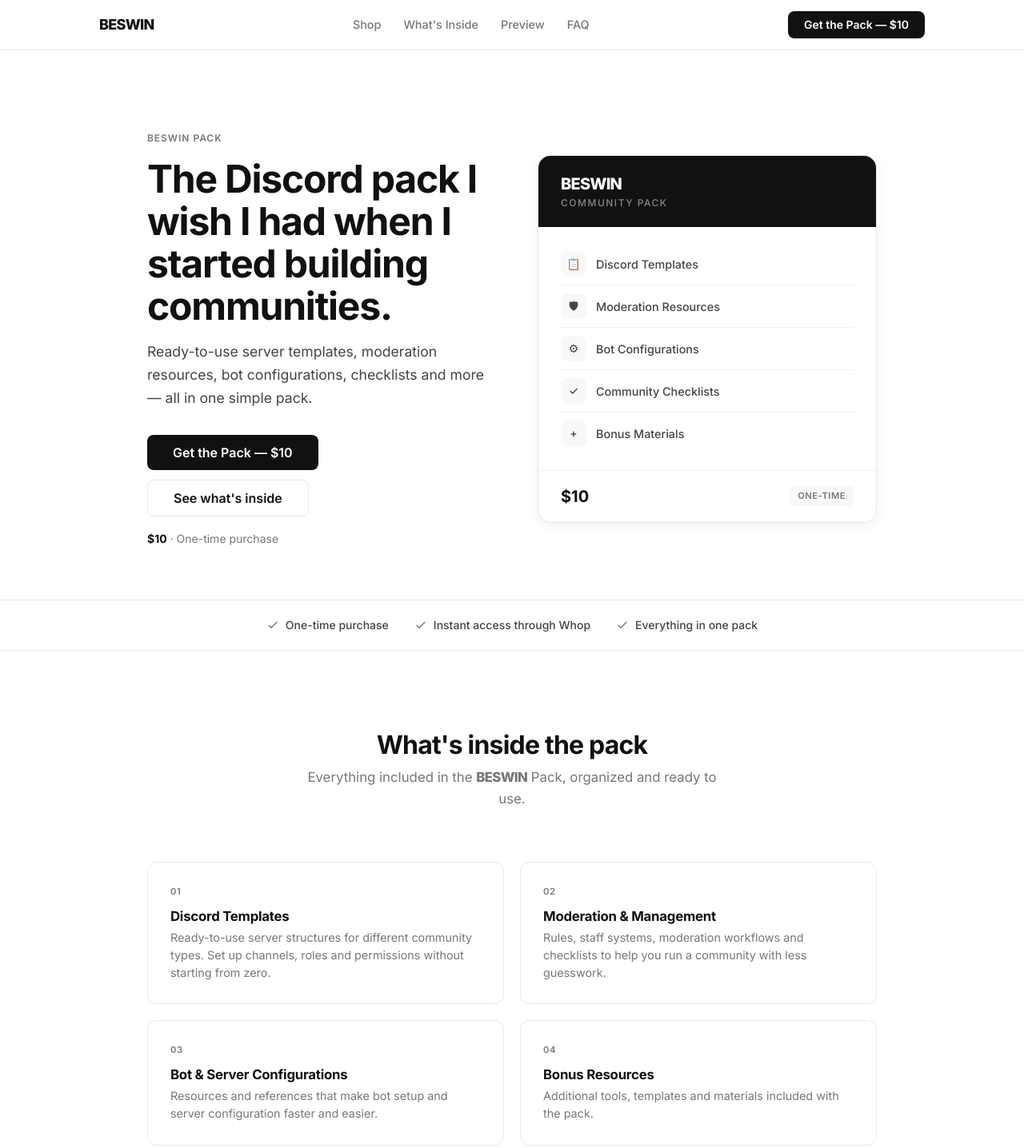
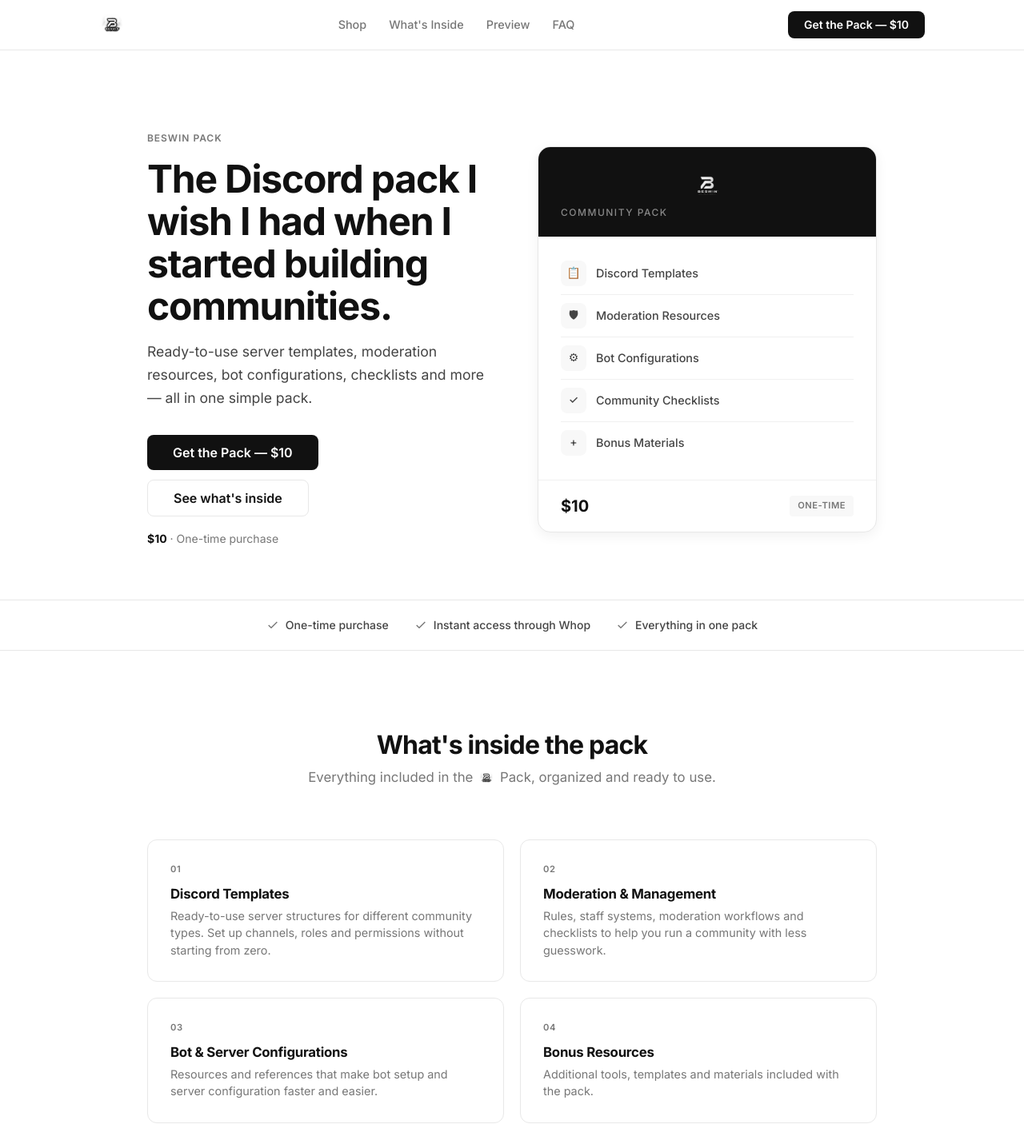
Before and after one commit to beswinjoe/whop_shop, a plain HTML site: page index.html in a window 1280 px wide. Shown: the top 1436 px of the page at 80% size. Drawn offline with Linux system fonts and the light colour scheme.

Commit message:
Replace text brand with logo image across entire site

```diff
--- a/index.html
+++ b/index.html
@@ -10,6 +10,7 @@
     <meta property="og:type" content="website">
     <meta name="theme-color" content="#ffffff">
 
+    <link rel="icon" type="image/png" href="beswin-logo.png">
     <link rel="stylesheet" href="style.css">
     <link rel="preconnect" href="https://fonts.googleapis.com">
     <link rel="preconnect" href="https://fonts.gstatic.com" crossorigin>
@@ -20,7 +21,7 @@
     <!-- Navigation -->
     <header class="navbar">
         <div class="nav-container">
-            <a href="#" class="logo brand-name">BESWIN</a>
+            <a href="#" class="logo"><img src="beswin-logo.png" alt="BESWIN" class="logo-img"></a>
             <nav class="nav-links">
                 <a href="#shop">Shop</a>
                 <a href="#whats-inside">What's Inside</a>
@@ -60,7 +61,7 @@
                 <div class="hero-visual">
                     <div class="product-mockup">
                         <div class="mockup-header">
-                            <h3 class="brand-name">BESWIN</h3>
+                            <img src="beswin-logo.png" alt="BESWIN" class="mockup-logo-img">
                             <p>COMMUNITY PACK</p>
                         </div>
                         <div class="mockup-body">
@@ -121,7 +122,7 @@
             <div class="container">
                 <div class="section-header text-center">
                     <h2>What's inside the pack</h2>
-                    <p class="section-subtitle">Everything included in the <span class="brand-name">BESWIN</span> Pack, organized and ready to use.</p>
+                    <p class="section-subtitle">Everything included in the <img src="beswin-logo.png" alt="BESWIN" class="inline-logo-img"> Pack, organized and ready to use.</p>
                 </div>
                 <div class="features-grid" id="featuresGrid">
                     <!-- Populated by script.js -->
@@ -228,7 +229,7 @@
                 <div class="main-product-card">
                     <div class="product-card-visual">
                         <div class="card-mockup-mini">
-                            <h3 class="brand-name">BESWIN</h3>
+                            <img src="beswin-logo.png" alt="BESWIN" class="mockup-logo-img">
                             <p>PACK</p>
                         </div>
                     </div>
@@ -338,7 +339,7 @@
         <section id="about" class="about-section">
             <div class="container text-center about-container">
                 <h2>Built by Beswinjoe.</h2>
-                <p class="about-text"><span class="brand-name">BESWIN</span> is my collection of digital products, resources and projects built around Discord, communities, gaming and the things I'm working on.</p>
+                <p class="about-text"><img src="beswin-logo.png" alt="BESWIN" class="inline-logo-img"> is my collection of digital products, resources and projects built around Discord, communities, gaming and the things I'm working on.</p>
                 <div class="about-links">
                     <a href="#" class="social-link" data-url-website>Website</a>
                     <a href="#" class="social-link" data-url-github>GitHub</a>
@@ -362,7 +363,7 @@
         <section class="final-cta text-center">
             <div class="container">
                 <h2>Stop building your Discord from scratch.</h2>
-                <p class="section-subtitle">Get the <span class="brand-name">BESWIN</span> Pack and start with the systems, templates and resources you need.</p>
+                <p class="section-subtitle">Get the <img src="beswin-logo.png" alt="BESWIN" class="inline-logo-img"> Pack and start with the systems, templates and resources you need.</p>
                 <p class="final-cta-price"><strong data-product-price>$10</strong> · One-time purchase</p>
                 <a href="#" class="btn btn-primary btn-large whop-cta">Get the Pack →</a>
                 <p class="final-cta-meta">Sold through Whop</p>
@@ -374,7 +375,7 @@
     <footer>
         <div class="container footer-container">
             <div class="footer-brand">
-                <h3 class="brand-name">BESWIN</h3>
+                <img src="beswin-logo.png" alt="BESWIN" class="footer-logo-img">
                 <p>Digital products for Discord, communities & creators.</p>
                 <p class="copyright">&copy; 2026 Beswinjoe.</p>
             </div>
--- a/style.css
+++ b/style.css
@@ -180,6 +180,37 @@
 
 .logo {
     font-size: 1.125rem;
+    display: flex;
+    align-items: center;
+}
+
+.logo-img {
+    height: 32px;
+    width: auto;
+    display: block;
+}
+
+.mockup-logo-img {
+    height: 48px;
+    width: auto;
+    display: block;
+    mix-blend-mode: screen;
+    margin: 0 auto;
+}
+
+.inline-logo-img {
+    height: 1.2em;
+    width: auto;
+    display: inline-block;
+    vertical-align: middle;
+    margin: 0 2px;
+}
+
+.footer-logo-img {
+    height: 36px;
+    width: auto;
+    display: block;
+    margin-bottom: 8px;
 }
 
 .nav-links {
```
Also changed, not shown: beswin-logo.png (added).
